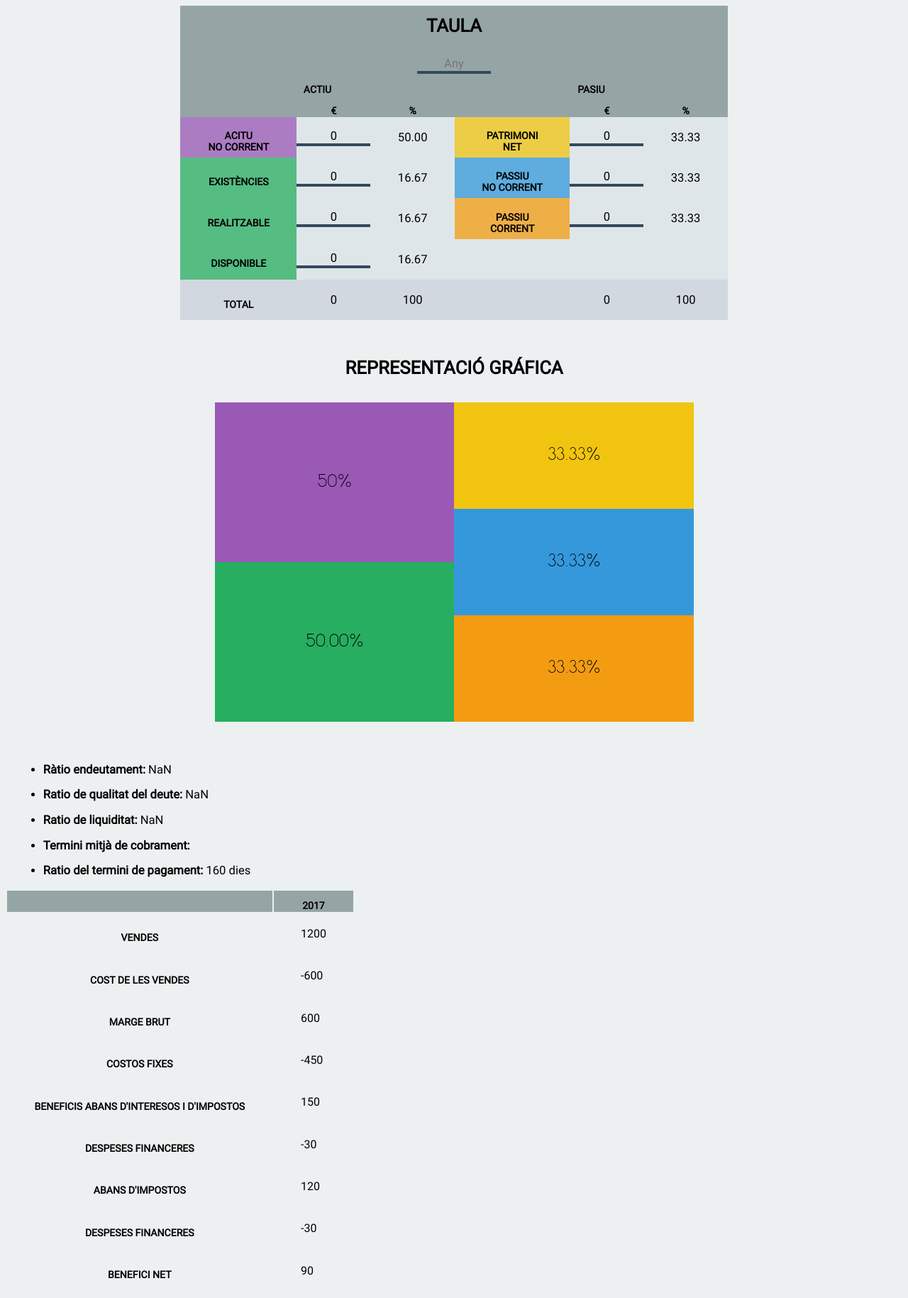
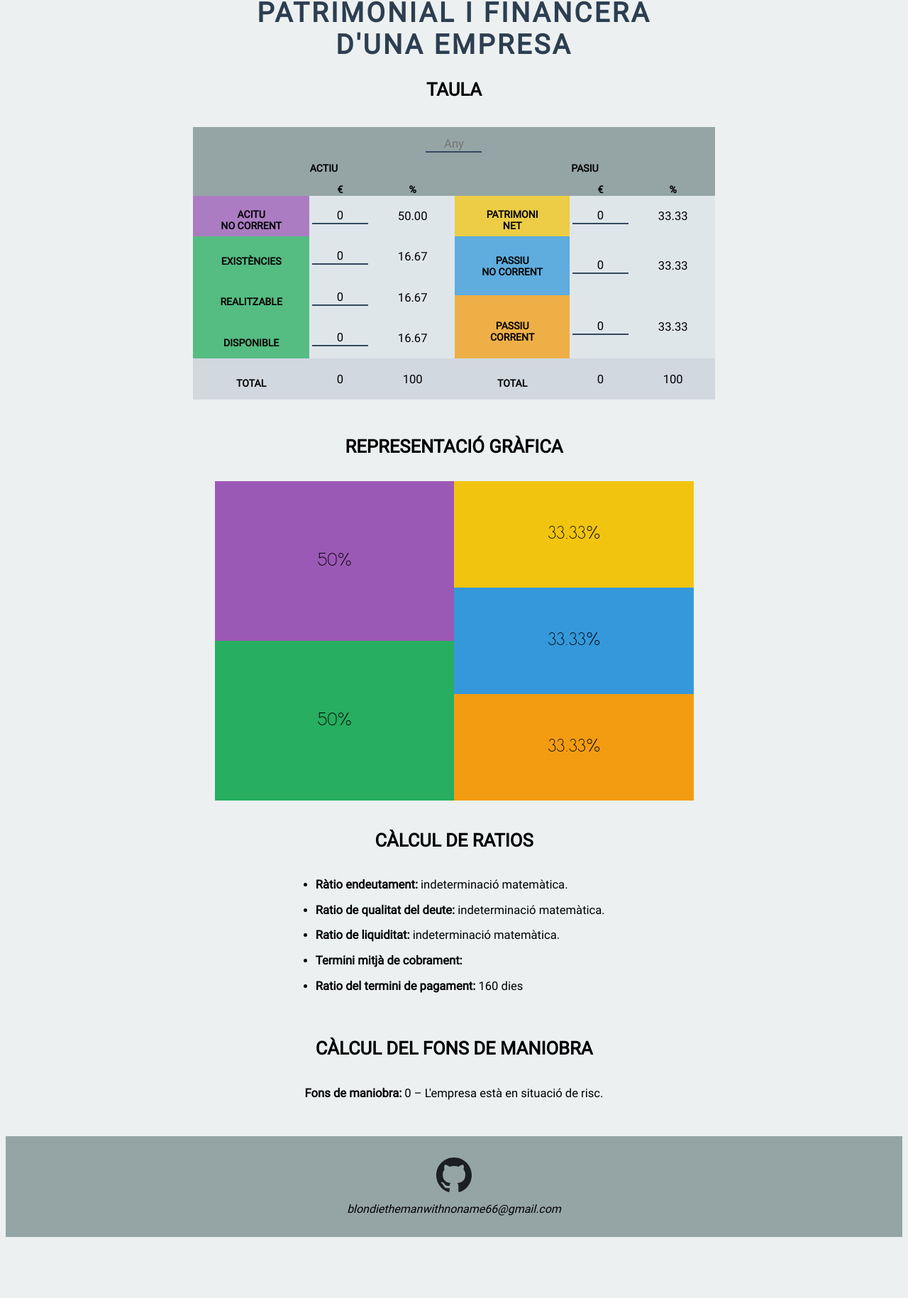
Before and after one commit to Blondie-TheManWithNoName/EMPR, a plain HTML site: page index.html in a window 1280 px wide. Shown: the part 263-2092 px from the top of the page at 71% size. After the commit the page ends 2014 px from the top, so only its background shows below. Drawn offline with Linux system fonts and the light colour scheme.

Commit message:
Add files via upload

```diff
--- a/empresa.css
+++ b/empresa.css
@@ -14,16 +14,31 @@
 }
 header
 {
+	font-size: 6vw;
+	text-align: center;
+	text-transform: uppercase;
+	letter-spacing: 1.5vw;
+	background-color: #95a5a6;
+	margin: 0;
+	color: #2c3e50;
+	padding: 3.5vw;
+	/*text-shadow: 0.25vw 0.25vw #000;*/
+}
+h1
+{
 	font-size: 3vw;
 	text-align: center;
 	text-transform: uppercase;
-			letter-spacing: 0.75vw;
-			background-color: #95a5a6;
-			margin: 0;
 	color: #2c3e50;
-			font-weight: bold;
-			padding: 3.5vw;
+	letter-spacing: 0.25vw;
 }
+h2
+{
+	font-size: 2vw;
+	text-align: center;
+	text-transform: uppercase;
+}
+
 body
 {
 	background-color: #ecf0f1;
@@ -62,6 +77,7 @@
 	overflow: hidden;
 	text-align: center;
 	vertical-align: middle;
+	user-select: none;
 }
 input
 {
@@ -85,9 +101,10 @@
 }
 input
 {
-			border-bottom: 4px solid #34495e;
+	border-bottom: 2px solid #34495e;
+	/*border-top: 2px solid #34495e;*/
 	min-width: 5px;
-			max-width: 100px;
+	max-width: 75px;
 }
 .tdInput
 {
@@ -116,6 +133,47 @@
 {
 	border: 0;
 }
-		#totalAc, #totalPa
+footer
 {
+	padding: 30px;
 }
+img
+{
+	border-radius: 50px;
+	border: none;
+}
+
+.img0
+{
+	outline: none;
+	background-size: 50px;
+	background-image: url("img/github.svg");
+	margin: auto;
+	width: 50px;
+	height: 50px;
+	transition: all 1s;
+	background-repeat: no-repeat;
+
+}
+
+.img0:hover .img
+{
+	opacity: 1;
+}
+
+.img0:hover
+{
+	transform: rotate(360deg);
+}
+
+.img
+{
+	outline: none;
+	opacity: 0;
+	width: 50px;
+	margin: auto;
+	height: 50px;
+	background-size: cover;
+	border-radius: 100px;
+	transition: all 1s;
+}
--- a/empresa.js
+++ b/empresa.js
@@ -19,7 +19,7 @@ function percent()
 
 		/* acCorrent */
 		acCorrent.style.backgroundColor = "#27ae60";
-			acCorrent.innerHTML = (100 - nm).toFixed(2) + "%";
+		acCorrent.innerHTML = Number((100 - nm).toFixed(2)) + "%";
 		acCorrent.style.height = (100 - nm) * sz + "px";
 		acCorrent.style.width = 75 * sz + "px";
 		acCorrent.style.lineHeight = (100 - nm) * sz + "px";
@@ -58,17 +58,11 @@ function percent()
 		alert(ele.value);
 	}
 
-		function calcTotalSumPas()
-		{
-			if(event.key === 'Enter') {
-				totalSumPas();
-			}
-		}
-
-		function calcTotalSumAct()
+	function calcTotalSum()
 	{
 		if(event.key === 'Enter') {
 			totalSumAct();
+			totalSumPas();
 		}
 	}
 
@@ -106,8 +100,8 @@ function percent()
 
 		if (total != parseInt(document.getElementById("totalAc").innerHTML))
 		{
-				document.getElementById("totalPa").style.backgroundColor = "#e74c3c";
-				document.getElementById("totalAc").style.backgroundColor = "#e74c3c";
+			document.getElementById("totalPa").style.backgroundColor = "#c0392b";
+			document.getElementById("totalAc").style.backgroundColor = "#c0392b";
 		}
 		else
 		{
@@ -150,8 +144,8 @@ function percent()
 
 		if (total != parseInt(document.getElementById("totalPa").innerHTML))
 		{
-				document.getElementById("totalAc").style.backgroundColor = "#e74c3c";
-				document.getElementById("totalPa").style.backgroundColor = "#e74c3c";
+			document.getElementById("totalAc").style.backgroundColor = "#c0392b";
+			document.getElementById("totalPa").style.backgroundColor = "#c0392b";
 		}
 		else
 		{
@@ -169,11 +163,74 @@ function percent()
 
 	function ratioCalc()
 	{
-			document.getElementById("RE").innerHTML = '<b>Ràtio endeutament: </b>' + (parseFloat(document.getElementById("pa0").value) / (parseFloat(document.getElementById("pa0").value, 10) + parseFloat(document.getElementById("pa1").value) + parseFloat(document.getElementById("pa2").value))).toFixed(2);
+		let indMsg = 'indeterminació matemàtica.';
+		let pa0 = parseFloat(document.getElementById("pa0").value);
+		let pa1 = parseFloat(document.getElementById("pa1").value);
+		let pa2 = parseFloat(document.getElementById("pa2").value);
+		let ac = parseFloat(document.getElementById("ac1").value) + parseFloat(document.getElementById("ac2").value) + parseFloat(document.getElementById("ac3").value);
 
-			document.getElementById("RQD").innerHTML = '<b>Ratio de qualitat del deute: </b>' + (parseFloat(document.getElementById("pa2").value) / (parseFloat(document.getElementById("pa1").value, 10) + parseFloat(document.getElementById("pa2").value))).toFixed(2);
+		document.getElementById("RE").innerHTML = '<b>Ràtio endeutament: </b>';
+		if (pa0 + pa1 + pa2 == 0)
+		{
+			if (pa0 != 0)
+				document.getElementById("RE").innerHTML += '&#8734; &#8211; L\'empresa està literalment morta.';
+			else
+				document.getElementById("RE").innerHTML += indMsg;
+		}
+		else
+		{
+			document.getElementById("RE").innerHTML += (pa0 / (pa0 + pa1 + pa2)).toFixed(2);
+			if ((pa0 / (pa0 + pa1 + pa2)).toFixed(2) > 0.6) document.getElementById("RE").innerHTML += " &#8211; L'empresa té un molts de deutes";
+			else if ((pa0 / (pa0 + pa1 + pa2)).toFixed(2) == 0.6) document.getElementById("RE").innerHTML += " &#8211; L'empresa està bé";
+			else if ((pa0 / (pa0 + pa1 + pa2)).toFixed(2) < 0.6)
+			{
+				if ((pa0 / (pa0 + pa1 + pa2)).toFixed(2) == 0) document.getElementById("RE").innerHTML += " &#8211; L'empresa no deu res de res!";
+				else document.getElementById("RE").innerHTML += " &#8211; L'empresa va molt bé respecte els deutes.";
+			}
+		}
 
-			document.getElementById("RL").innerHTML = '<b>Ratio de liquiditat: </b>' + (parseFloat(document.getElementById("ac1").value) / parseFloat(document.getElementById("pa2").value)).toFixed(2);
+		document.getElementById("RQD").innerHTML = '<b>Ratio de qualitat del deute: </b>';
+		if (pa1 + pa2 == 0)
+		{
+			document.getElementById("RQD").innerHTML += indMsg;
+		}
+		else
+		{
+			document.getElementById("RQD").innerHTML += (pa2 / (pa1 + pa2)).toFixed(2);
+			if ((pa2 / (pa1 + pa2)).toFixed(2) <= 0.5) document.getElementById("RQD").innerHTML += " &#8211; L'empresa té temps per pagar els seus deutes."
+			else if ((pa2 / (pa1 + pa2)).toFixed(2) > 0.5)
+			{
+				if ((pa2 / (pa1 + pa2)).toFixed(2) > 0.95) document.getElementById("RQD").innerHTML += " &#8211; L'empresa ha de pagar els seus deutes inmediatament."
+				else document.getElementById("RQD").innerHTML += " &#8211; L'empresa té temps no té molt temps per pagar els seus deutes."
+			}
+		}
 
+
+
+		document.getElementById("RL").innerHTML = '<b>Ratio de liquiditat: </b>';
+		if (pa2 == 0)
+		{
+			if (ac != 0)
+				document.getElementById("RL").innerHTML += '&#8734; &#8211; L\'empresa és literalment propietaria de tot l\'univers.';
+			else
+				document.getElementById("RL").innerHTML += indMsg;
+		}
+		else
+		{
+			document.getElementById("RL").innerHTML += (ac / pa2).toFixed(2);
+
+			if ((ac / pa2).toFixed(2) < 1) document.getElementById("RL").innerHTML += " &#8211; L'empresa té problemes de liquidació."
+			if ((ac / pa2).toFixed(2) > 1)
+			{
+				if ((ac / pa2).toFixed(2) > 2.5) document.getElementById("RL").innerHTML += " &#8211; L'empresa té un excés de recursos actius que afectarà al a rentabilitat."
+				else document.getElementById("RL").innerHTML += " &#8211; L'empresa està liquidant satifactoriament."
+			}
+			else if (Number((ac / pa2).toFixed(2)) == 1.00)document.getElementById("RL").innerHTML += " &#8211; L'empresa està correctament."
+		}
 		document.getElementById("TMC").innerHTML = '<b>Termini mitjà de cobrament: </b>';
+
+		document.getElementById("FM").innerHTML = '<b>Fons de maniobra: </b>' + (ac - pa2);
+		if (ac - pa2 < 0) document.getElementById("FM").innerHTML += " &#8211; L'empresa està en una mala situació, té problemes per pagar els deutes.";
+		else if (ac - pa2 > 0) document.getElementById("FM").innerHTML += " &#8211; L'empresa està en una situació de risc, dèpen dels seus clients per pagar els deutes.";
+		else document.getElementById("FM").innerHTML += " &#8211; L'empresa està en situació de risc.";
 	}
--- a/index.html
+++ b/index.html
@@ -7,13 +7,11 @@
 
 </head>
 <body>
-	<header>Anàlisi de la situació <br> patrimonial i financera <br> d'una Empresa</header>
-
+	<header>Empresa</header>
+	<h1>Anàlisi de la situació <br> patrimonial i financera <br> d'una Empresa</h1>
+	<h2>Taula</h2>
 	<table class="text table" align="center">
 		<thead>
-			<tr>
-				<th colspan="6" style="padding-bottom: 1.2vw; font-size: 2vw;">Taula</th>
-			</tr>
 			<tr>
 				<th colspan="6 "><input defa class="inputTbl" type="text" name="year" placeholder="Any"></th>
 			</tr>
@@ -36,37 +34,42 @@
 				<th style="background-color: rgba(155, 89, 182, 0.75)">Acitu <br> no Corrent</th>
 				<td class="tdInput"><input class="inputTbl" id="ac0" type="text" name="year" value="0" onkeydown="calcTotalSumAct()"></td>
 				<td id="percA0"></td>
-				<th style="background-color: rgba(241, 196, 15, 0.75)">Patrimoni <br> Net</th>
-				<td class="tdInput"><input class="inputTbl" id="pa0" type="text" name="year" value="0" onkeydown="calcTotalSumPas()"></td>
-				<td id="percP0"></td>
+				<th style="background-color: rgba(241, 196, 15, 0.75)" rowspan="2">Patrimoni <br> Net</th>
+				<td class="tdInput" rowspan="2"><input class="inputTbl" id="pa0" type="text" name="year" value="0" onkeydown="calcTotalSum()"></td>
+				<td id="percP0" rowspan="2"></td>
 			</tr>
 			<tr>
-				<th style="background-color: rgba(39, 174, 96, 0.75)">Existències</th>
-				<td class="tdInput"><input class="inputTbl" id="ac1" type="text" name="year" value="0" onkeydown="calcTotalSumAct()"></td>
-				<td id="percA1"></td>
-				<th style="background-color: rgba(52, 152, 219, 0.75)">Passiu <br> No Corrent</th>
-				<td class="tdInput"><input class="inputTbl" id="pa1" type="text" name="year" value="0" onkeydown="calcTotalSumPas()"></td>
-				<td id="percP1"></td>
+				<th style="background-color: rgba(39, 174, 96, 0.75)" rowspan="2">Existències</th>
+				<td class="tdInput" rowspan="2"><input class="inputTbl" id="ac1" type="text" name="year" value="0" onkeydown="calcTotalSum()"></td>
+				<td id="percA1" rowspan="2"></td>
+
 			</tr>
 			<tr>
-				<th style="background-color: rgba(39, 174, 96, 0.75)">Realitzable</th>
-				<td class="tdInput"><input class="inputTbl" id="ac2" type="text" name="year" value="0" onkeydown="calcTotalSumAct()"></td>
-				<td id="percA2"></td>
-				<th style="background-color: rgba(243, 156, 18, 0.75)">Passiu <br> Corrent</th>
-				<td class="tdInput"><input class="inputTbl" id="pa2" type="text" name="year" value="0" onkeydown="calcTotalSumPas()"></td>
-				<td id="percP2"></td>
+				<th style="background-color: rgba(52, 152, 219, 0.75); padding-top: 2vw; padding-bottom: 2vw;" rowspan="2">Passiu <br> No Corrent</th>
+				<td class="tdInput" rowspan="2"><input class="inputTbl" id="pa1" type="text" name="year" value="0" onkeydown="calcTotalSum()"></td>
+				<td id="percP1" rowspan="2"></td>
+			</tr>
+			<tr>
+				<th style="background-color: rgba(39, 174, 96, 0.75)" rowspan="2">Realitzable</th>
+				<td class="tdInput" rowspan="2"><input class="inputTbl" id="ac2" type="text" name="year" value="0" onkeydown="calcTotalSum()"></td>
+				<td id="percA2" rowspan="2"></td>
+			</tr>
+			<tr>
+				<th style="background-color: rgba(243, 156, 18, 0.75)" rowspan="2">Passiu <br> Corrent</th>
+				<td class="tdInput" rowspan="2"><input class="inputTbl" id="pa2" type="text" name="year" value="0" onkeydown="calcTotalSum()"></td>
+				<td id="percP2" rowspan="2"></td>
 			</tr>
 			<tr>
 				<th style="background-color: rgba(39, 174, 96, 0.75)">Disponible</th>
-				<td class="tdInput"><input class="inputTbl" id="ac3" type="text" name="year" value="0" onkeydown="calcTotalSumAct()"></td>
+				<td class="tdInput"><input class="inputTbl" id="ac3" type="text" name="year" value="0" onkeydown="calcTotalSum()"></td>
 				<td id="percA3"></td>
-				<td colspan="5"></td>
+
 			</tr>
 			<tr style="background-color: #d1d8e0">
 				<th>Total</th>
 				<td id="totalAc"></td>
 				<td>100</td>
-				<td></td>
+				<th>Total</th>
 				<td id="totalPa"></td>
 				<td>100</td>
 			</tr>
@@ -76,7 +79,7 @@
 	<table class="text" align="center" style="border-collapse: collapse;">
 		<thead style="background-color: transparent;">
 			<tr>
-				<th colspan="2" style="padding-bottom: 1.2vw; font-size: 2vw;">Representació gráfica</th>
+				<th colspan="2" style="padding-bottom: 1.2vw; font-size: 2vw;">Representació gràfica</th>
 			</tr>
 		</thead>
 		<tbody>
@@ -99,7 +102,8 @@
 		</tr>
 		</tbody>
 	</table>
-	<ul class="text">
+	<h2>Càlcul de Ratios</h2>
+	<ul class="text" style="margin-left: 30vw; padding-bottom: 2vw;">
 		<li>
 			<p id="RE"></p>
 		</li>
@@ -115,58 +119,18 @@
 		<li>
 			<p><b>Ratio del termini de pagament:</b> 160 dies </p>
 		</li>
+	</ul>
+	<h2>Càlcul del Fons de Maniobra</h2>
+	<p class="text" id="FM" style="text-align: center;"></p>
+</body>
+<footer style="background-color: #95a5a6; margin-top: 4vw;">
+		<a href="https://github.com/Blondie-TheManWithNoName" draggable="false" style="outline: none;">
 
-	</ul>
+		<div class="img0">
+			<img class="img" src="img/blondie.png" draggable="false">
+		</div>
+		</a>
+		<address style="text-align: center;margin-top: 1vw;">blondiethemanwithnoname66@gmail.com</address>
 
-	<table>
-		<thead>
-			<tr>
-				<th></th>
-				<th>2017</th>
-			</tr>
-		</thead>
-		<tbody>
-			<tr>
-				<th>Vendes</th>
-				<td>1200</td>
-			</tr>
-			<tr>
-				<th>Cost de les Vendes</th>
-				<td>-600</td>
-			</tr>
-			<tr>
-				<th>Marge Brut</th>
-				<td>600</td>
-			</tr>
-			<tr>
-				<th>Costos Fixes</th>
-				<td>-450</td>
-			</tr>
-			<tr>
-				<th>Beneficis abans d'interesos i d'impostos</th>
-				<td>150</td>
-			</tr>
-			<tr>
-				<th>Despeses Financeres</th>
-				<td>-30</td>
-			</tr>
-			<tr>
-				<th>Abans d'Impostos</th>
-				<td>120</td>
-			</tr>
-			<tr>
-				<th>Despeses Financeres</th>
-				<td>-30</td>
-			</tr>
-			<tr>
-				<th>Benefici net</th>
-				<td>90</td>
-			</tr>
-		</tbody>
-
-	</table>
-
-
-
-</body>
+</footer>
 </html>
```
Also changed, not shown: img/blondie.png (added), img/github.svg (added). Lines whose indentation alone changed are shown as unchanged.
